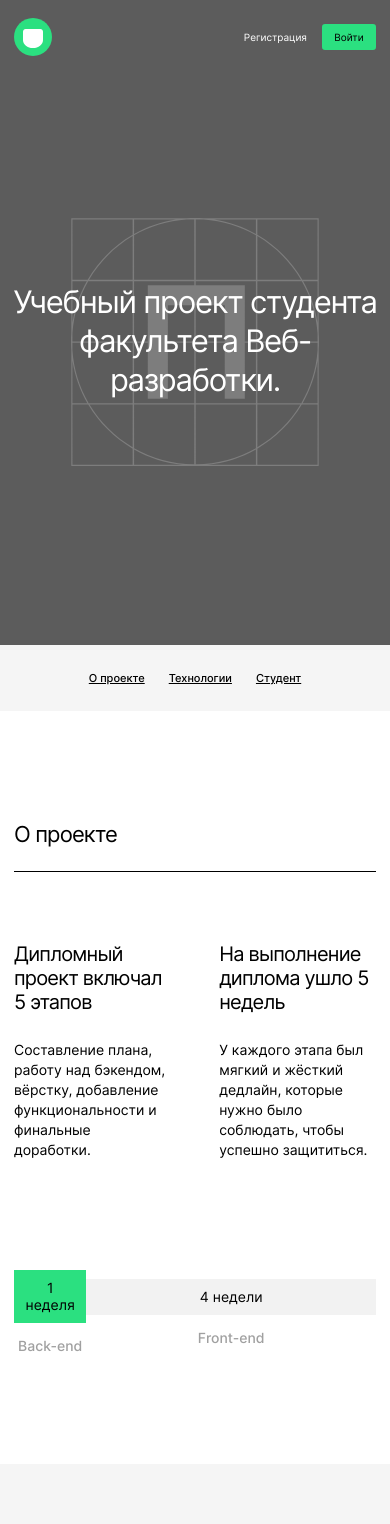
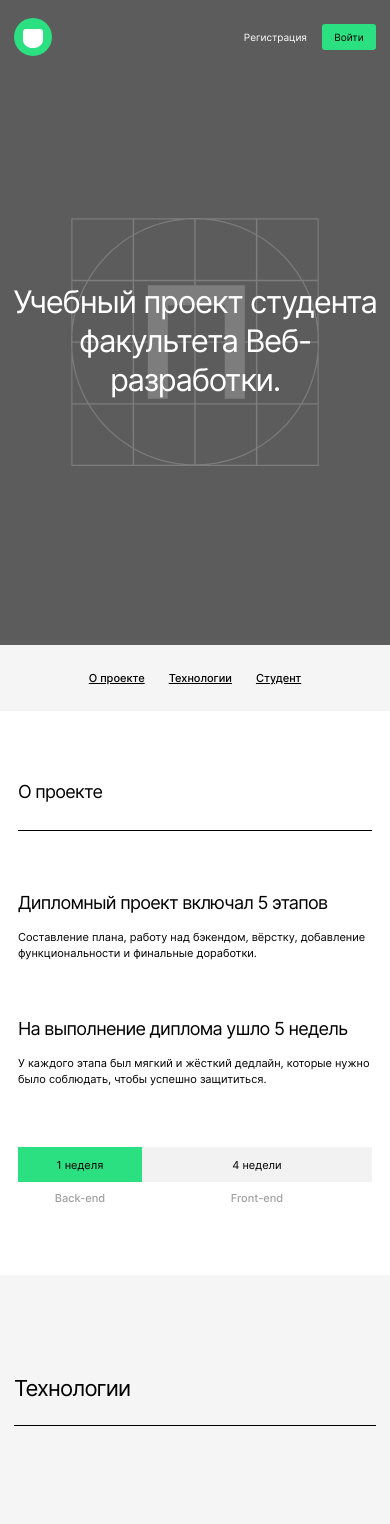
Before and after one commit to Shepelev-Mikhail/movies-explorer-frontend, a React (Create React App) app: page / in a window 390 px wide. Shown: the top 1524 px of the page. Built offline with nearby package versions, Linux system fonts and the light colour scheme.

Commit message:
Адаптив блока О проекте

```diff
--- a/src/components/Main/AboutProject/AboutProject.css
+++ b/src/components/Main/AboutProject/AboutProject.css
@@ -1,5 +1,6 @@
 .about-project {
-  margin-top: 110px;
+  padding-top: 70px;
+  padding-bottom: 70px;
 }
 
 .about-project__container {
@@ -9,43 +10,44 @@
   justify-content: flex-start;
   align-content: stretch;
   align-items: flex-start;
+  padding-left: 18px;
+  padding-right: 18px;
 }
 
 .about-project__title {
   width: 100%;
   display: inline;
-  padding: 0;
-  padding-bottom: 23px;
+  padding: 0 0 27px 0;
   margin: 0;
   border-bottom: 1px solid #000;
   font-style: normal;
   font-weight: 400;
-  font-size: 22px;
-  line-height: 27px;
+  font-size: 18px;
+  line-height: 22px;
   letter-spacing: -0.04em;
   text-align: left;
   color: #000;
 }
 
 .about-project__description {
-  margin-top: 70px;
   display: flex;
-  flex-direction: row;
+  flex-direction: column;
   flex-wrap: nowrap;
   justify-content: space-between;
   align-content: flex-start;
   align-items: flex-start;
-  gap: 52px;
+  gap: 57px;
+  margin-top: 61px;
+  margin-bottom: 60px;
 }
 
 .about-project__subtitle {
   padding: 0;
-  margin: 0;
-  margin-bottom: 26px;
+  margin: 0 0 15px 0;
   font-style: normal;
   font-weight: 400;
-  font-size: 20px;
-  line-height: 24px;
+  font-size: 18px;
+  line-height: 22px;
   letter-spacing: -0.04em;
   text-align: left;
   color: #000;
@@ -54,8 +56,67 @@
 .about-project__text {
   padding: 0;
   margin: 0;
-  font-size: 14px;
-  line-height: 20px;
+  font-size: 11px;
+  line-height: 16px;
   text-align: left;
   color: #000;
 }
+
+@media (min-width: 768px) {
+  .about-project {
+    padding-top: 91px;
+    padding-bottom: 90px;
+  }
+  .about-project__container {
+    padding-left: 50px;
+    padding-right: 50px;
+  }
+  .about-project__title {
+    padding-bottom: 22px;
+    font-size: 22px;
+    line-height: 27px;
+  }
+  .about-project__description {
+    margin-top: 70px;
+    margin-bottom: 93px;
+    gap: 37px;
+  }
+  .about-project__subtitle {
+    margin-bottom: 22px;
+    font-size: 20px;
+    line-height: 24px;
+  }
+  .about-project__text {
+    font-size: 12px;
+    line-height: 18px;
+  }
+  .about-project__description {
+    flex-direction: row;
+    flex-wrap: nowrap;
+    justify-content: space-between;
+    align-content: flex-start;
+    align-items: flex-start;
+  }
+}
+
+@media (min-width: 992px) {
+  .about-project {
+    padding-top: 111px;
+    padding-bottom: 110px;
+  }
+  .about-project__container {
+    padding-left: 70px;
+    padding-right: 70px;
+  }
+  .about-project__description {
+    margin-bottom: 110px;
+    gap: 52px;
+  }
+  .about-project__subtitle {
+    margin-bottom: 26px;
+  }
+  .about-project__text {
+    font-size: 14px;
+    line-height: 20px;
+  }
+}
--- a/src/components/Main/AboutProject/AboutProject.js
+++ b/src/components/Main/AboutProject/AboutProject.js
@@ -1,3 +1,5 @@
+import React from "react";
+import ProgressBar from '../ProgressBar/ProgressBar';
 import './AboutProject.css';
 
 function AboutProject({ componentRef }) {
@@ -6,19 +8,19 @@ function AboutProject({ componentRef }) {
       <div className="container about-project__container">
         <h2 className="about-project__title">О проекте</h2>
         <div className="about-project__description">
-          <div>
+          <div className="about-project__col">
             <h3 className="about-project__subtitle">Дипломный проект включал 5 этапов</h3>
             <p className="about-project__text">Составление плана, работу над бэкендом, вёрстку, добавление функциональности и финальные доработки.</p>
           </div>
-          <div>
+          <div className="about-project__col">
             <h3 className="about-project__subtitle">На выполнение диплома ушло 5 недель</h3>
             <p className="about-project__text">У каждого этапа был мягкий и жёсткий дедлайн, которые нужно было соблюдать, чтобы успешно защититься.</p>
           </div>
         </div>
+
+        <ProgressBar />
       </div>
-
     </section>
-
   )
 }
 
--- a/src/components/Main/Main.js
+++ b/src/components/Main/Main.js
@@ -5,7 +5,6 @@ import AboutProject from './AboutProject/AboutProject';
 import Techs from './Techs/Techs';
 import AboutMe from './AboutMe/AboutMe';
 import Portfolio from './Portfolio/Portfolio';
-import ProgressBar from './ProgressBar/ProgressBar';
 
 function Main() {
   const ref1 = useRef(null);
@@ -39,7 +38,7 @@ function Main() {
       <Promo />
       <NavTab data={dataNav} onClick={buttonHandler} />
       <AboutProject componentRef={ref1} />
-      <ProgressBar />
+
       <Techs componentRef={ref2} />
       <AboutMe componentRef={ref3} />
       <Portfolio />
--- a/src/components/Main/ProgressBar/ProgressBar.css
+++ b/src/components/Main/ProgressBar/ProgressBar.css
@@ -1,8 +1,4 @@
 .progress-bar {
-  margin: 110px 0 96px;
-}
-
-.progress-bar__container {
   display: flex;
   flex-direction: row;
   flex-wrap: nowrap;
@@ -10,22 +6,22 @@
   align-content: center;
   align-items: center;
   width: 100%;
-  font-size: 14px;
-  line-height: 17px;
+  font-size: 11px;
+  line-height: 13px;
   text-align: center;
 }
 
-.progress-bar__back {
-  width: 20%;
+.progress-bar__backend {
+  width: 35%;
 }
 
 .progress-bar__front {
-  width: 80%;
+  flex: 1;
 }
 
 .progress-bar__line {
-  margin: 0 0 14px;
-  padding: 9px 10px 10px;
+  margin: 0 0 10px;
+  padding: 12px 10px 10px;
   color: #000000;
   background-color: #F2F2F2;
 }
@@ -35,6 +31,32 @@
 }
 
 .progress-bar__type {
+  margin: 0;
   font-weight: 500;
   color: #A0A0A0;
 }
+
+@media (min-width: 768px) {
+  .progress-bar {
+    font-size: 14px;
+    line-height: 17px;
+  }
+
+  .progress-bar__backend {
+    width: 21%;
+  }
+
+  .progress-bar__line {
+    margin-bottom: 13px;
+    padding: 9px 10px 10px;
+  }
+}
+
+@media (min-width: 992px) {
+  .progress-bar__backend {
+    width: 20%;
+  }
+  .progress-bar__line {
+    margin-bottom: 14px;
+  }
+}
--- a/src/components/Main/ProgressBar/ProgressBar.js
+++ b/src/components/Main/ProgressBar/ProgressBar.js
@@ -2,9 +2,8 @@ import './ProgressBar.css';
 
 function ProgressBar() {
   return (
-    <section className="progress-bar">
-      <div className="progress-bar__container container">
-        <div className="progress-bar__back">
+    <div className="progress-bar">
+      <div className="progress-bar__backend">
         <p className="progress-bar__line progress-bar__line_green">1 неделя</p>
         <p className="progress-bar__type">Back-end</p>
       </div>
@@ -13,8 +12,6 @@ function ProgressBar() {
         <p className="progress-bar__type">Front-end</p>
       </div>
     </div>
-
-    </section>
   )
 }
 
```
Lines whose indentation alone changed are shown as unchanged.
